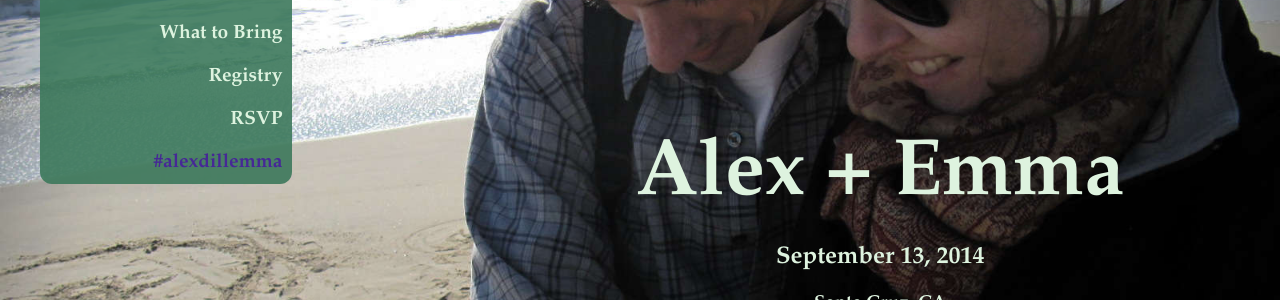
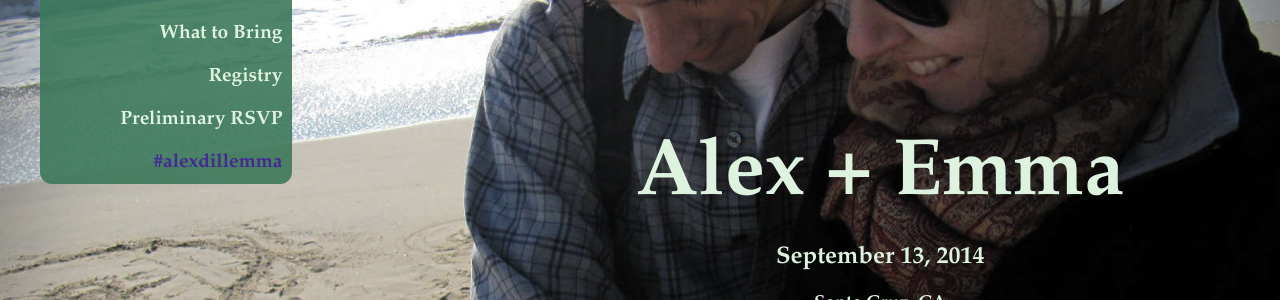
Before and after one commit to adgaudio/wedding, a Jekyll site: the page built from index.html, in a window 1280 px wide. Shown: the part 223-523 px from the top of the page. Built offline with Jekyll 4.4.1, drawn with Linux system fonts in a browser that asks for light colours; Markdown is read by kramdown in place of the engine named in the settings.

Commit message:
change rsvp name

```diff
--- a/_layouts/default.html
+++ b/_layouts/default.html
@@ -24,7 +24,7 @@
           <li><a href="{{ site.baseurl }}/information.html#site">Travel & Hotels</a></li>
           <li><a href="{{ site.baseurl }}/what-to-bring.html#site">What to Bring</a></li>
           <li><a href="{{ site.baseurl }}/registry.html#site">Registry</a></li>
-          <li><a href="{{ site.baseurl }}/rsvp.html#site">RSVP</a></li>
+          <li><a href="{{ site.baseurl }}/rsvp.html#site">Preliminary RSVP</a></li>
           <li><a href="{{ site.baseurl }}/instagram.html#site" class="purple_text">#alexdillemma</a></li>
         </ul>
       </div>
```
